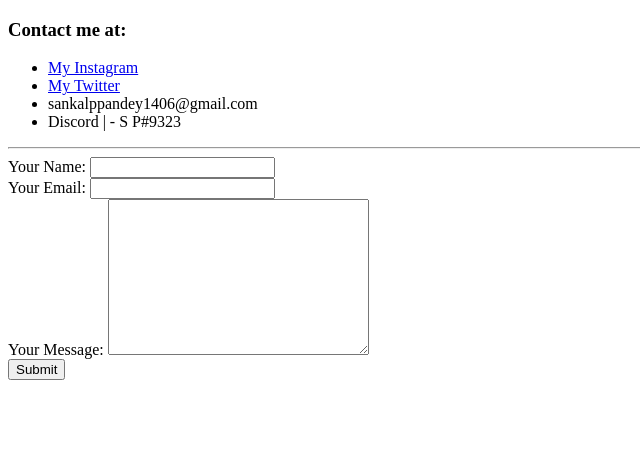
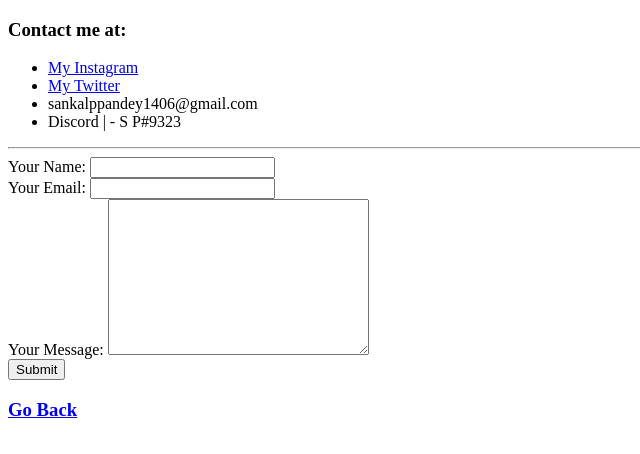
Before and after one commit to Sp1406/mypersonalsite, a plain HTML site: page contactme.html in a window 1280 px wide. Shown: the full height of the page, 0-640 px from the left. Drawn offline with Linux system fonts and the light colour scheme.

Commit message:
Update contactme.html

```diff
--- a/contactme.html
+++ b/contactme.html
@@ -24,5 +24,7 @@
         <textarea name="YourMessage" cols="30" rows="10"></textarea><br>
         <input type="submit">
         </form>
+
+        <h3><a href="index.html">Go Back</a></h3>
     </body>
 </html>
```
